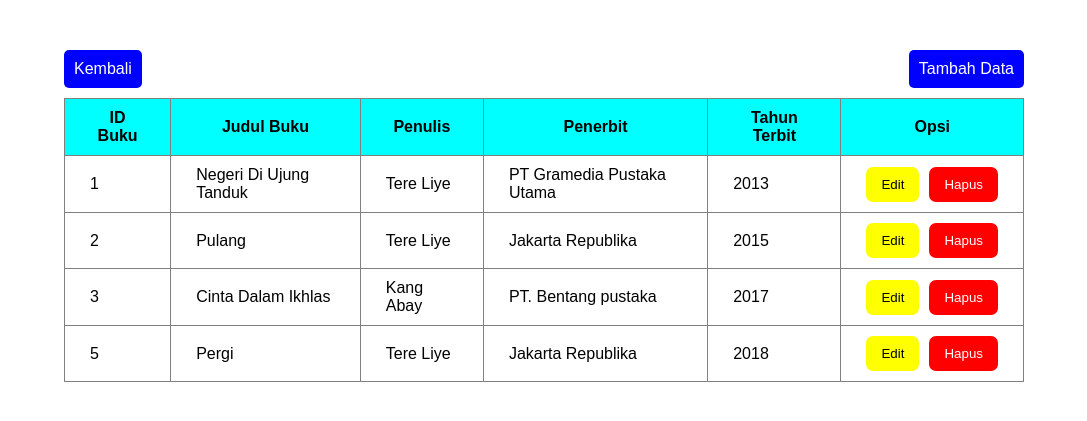
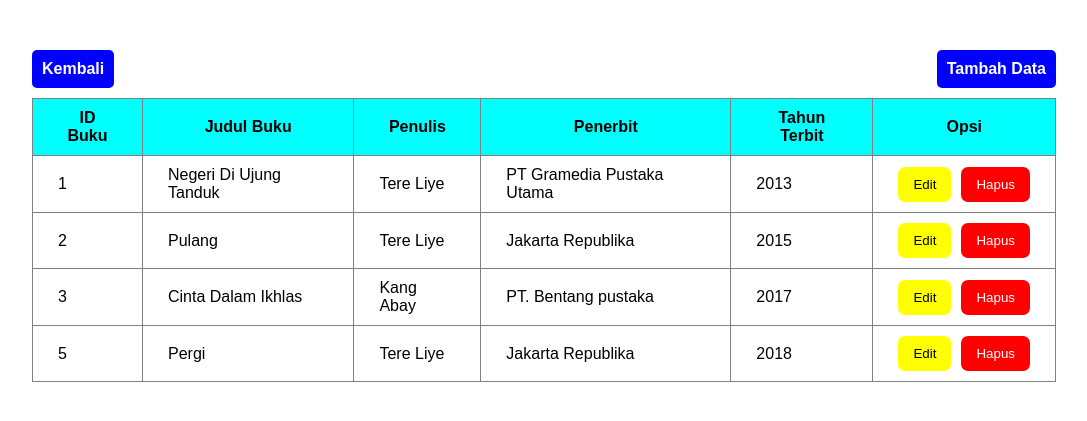
Before and after one commit to raihan2030/Pemrograman-Web-II, a PHP site: page /tables/Buku.php in a window 1280 px wide. Shown: the top 421 px of the page, without its empty margins (96-1183 px from the left). Run offline with PHP 8.4, Linux system fonts and the light colour scheme; data comes from the database, SQL or seed files in the repository.

Commit message:
edit css

```diff
--- a/Praktikum-5/styles/formStyle.css
+++ b/Praktikum-5/styles/formStyle.css
@@ -5,6 +5,7 @@
 body{
     display: flex;
     justify-content: center;
+    font-family: sans-serif;
 }
 #form-container {
     margin-top: 5em;
@@ -16,7 +17,7 @@ body{
     border-radius: 20px;
 }
 #add-form {
-    margin-top: 5px;
+    margin-top: 15px;
 }
 #add-form button {
     padding: 7px;
@@ -34,8 +35,8 @@ body{
     text-decoration: none;
     color: white;
     border: none;
-    font-family: sans-serif;
     font-size: 15px;
+    font-weight: bold;
     border-radius: 7px;
 }
 .back-add-btn:hover {
--- a/Praktikum-5/styles/tableStyle.css
+++ b/Praktikum-5/styles/tableStyle.css
@@ -8,7 +8,7 @@ body{
     font-family: sans-serif;
 }
 #container{
-    width: 75%;
+    width: 80%;
     display: flex;
     flex-direction: column;
     justify-content: center;
@@ -24,6 +24,7 @@ body{
     padding: 10px;
     border-radius: 5px;
     background-color: blue;
+    font-weight: bold;
 }
 .add-back-btn:hover {
     transition: 0.3s;
@@ -44,6 +45,7 @@ th {
 .opt-container {
     display: flex;
     gap: 10px;
+    justify-content: center;
 }
 .opt-btn {
     padding: 10px 15px;
```
